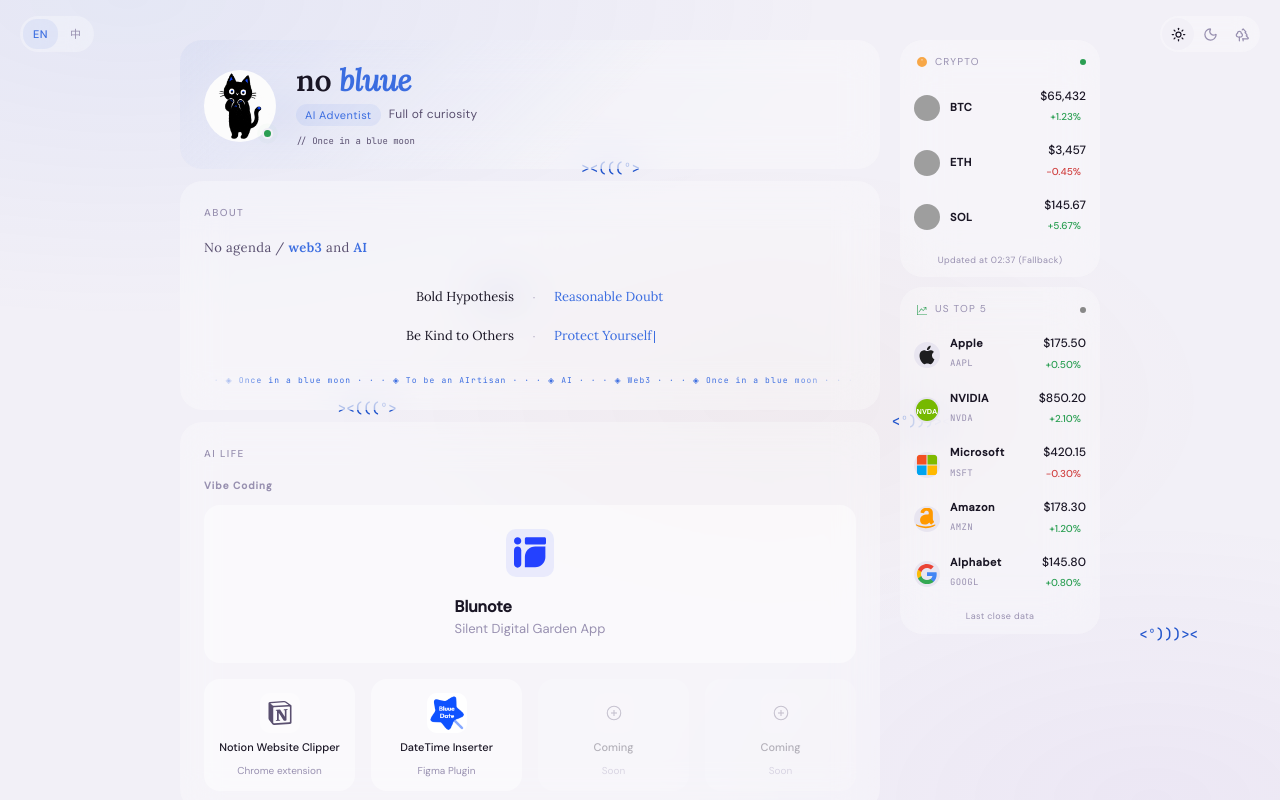
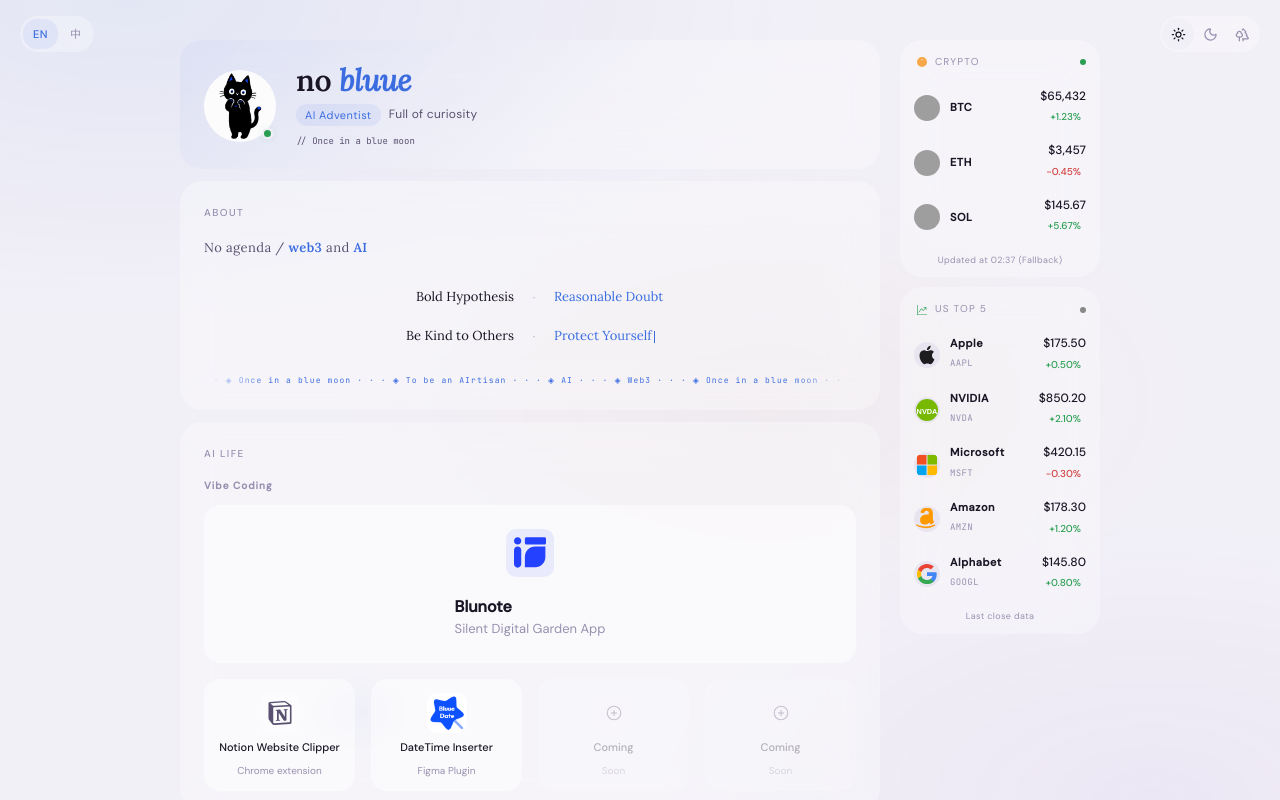
Before and after one commit to xiaomaolu/-nobluueweb, a React (Vite) app: page / in a window 1280 px wide. Shown: the top 800 px of the page. Built offline with nearby package versions, Linux system fonts and the light colour scheme; no server answers; grey boxes are pictures that could not be loaded.

Commit message:
Limit background fish to one

```diff
--- a/src/components/FishLayer.tsx
+++ b/src/components/FishLayer.tsx
@@ -3,7 +3,7 @@ import { useAppContext } from '../AppContext';
 
 const FISH_R = ['><(((º>', '><((º>·', '><(º>··'];
 const FISH_L = ['<º)))><', '·<º))><', '··<º)><'];
-const N = 6;
+const FISH_COUNT = 1;
 
 export function FishLayer() {
   const { theme } = useAppContext();
@@ -23,6 +23,7 @@ export function FishLayer() {
 
     const makeFish = (scatter: boolean) => {
       const el = document.createElement('span');
+      el.dataset.fish = '';
       el.style.cssText = [
         'position:absolute', 'top:0', 'left:0',
         'font-family:"JetBrains Mono",monospace',
@@ -45,7 +46,7 @@ export function FishLayer() {
       };
     };
 
-    for (let i = 0; i < N; i++) {
+    for (let i = 0; i < FISH_COUNT; i++) {
       fishesRef.current.push(makeFish(true));
     }
 
@@ -154,6 +155,8 @@ export function FishLayer() {
   return (
     <div
       ref={layerRef}
+      data-fish-layer
+      aria-hidden="true"
       style={{ position: 'fixed', inset: 0, pointerEvents: 'none', zIndex: 1, overflow: 'hidden' }}
     />
   );
```
